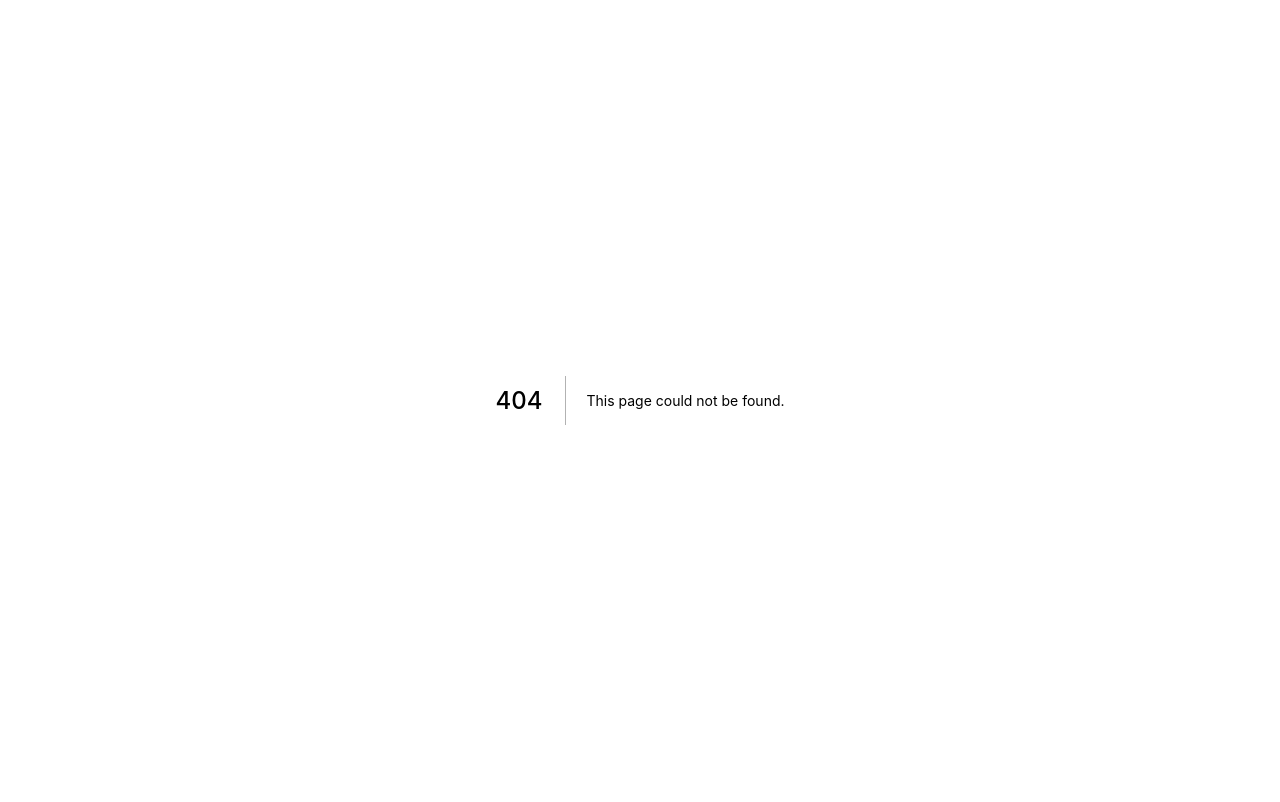
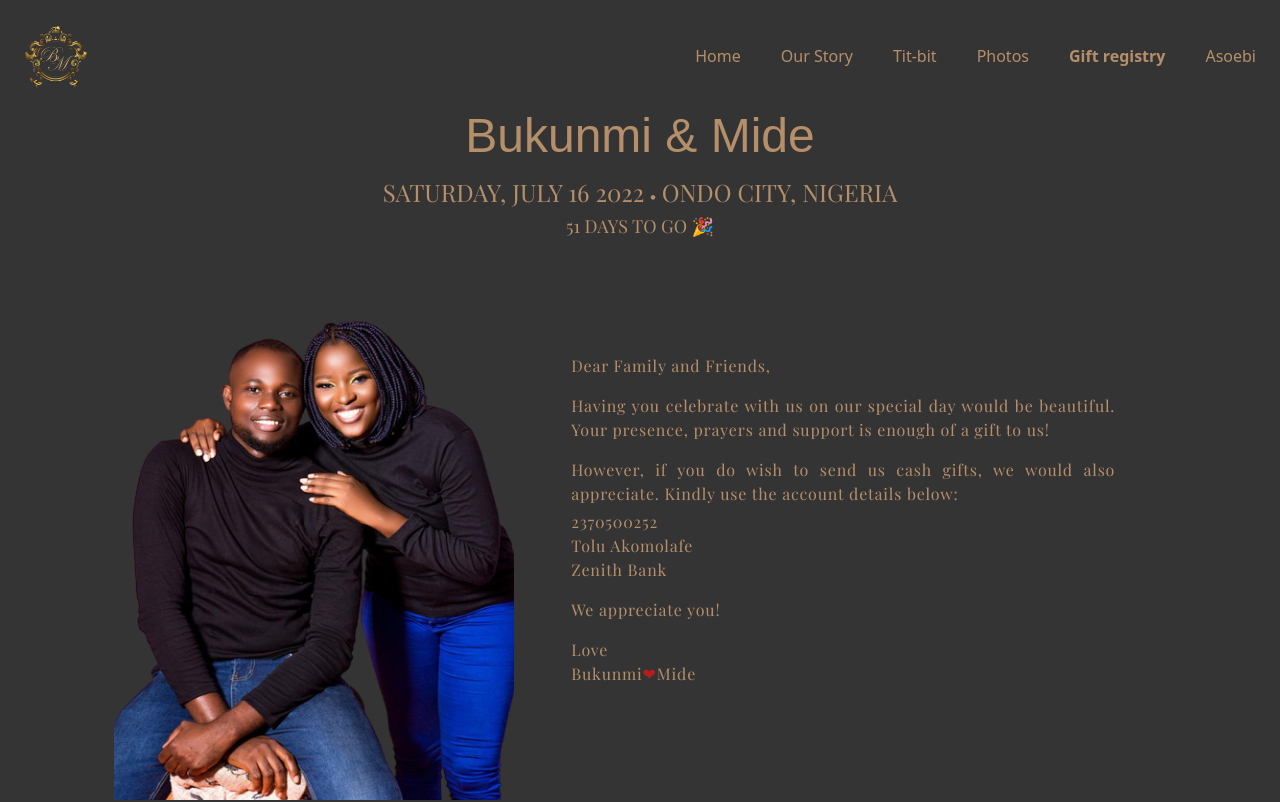
Before and after one commit to Blessing-Tolani/theBMWedding, a Next.js app: page /gift in a window 1280 px wide. Before the commit this address had no page. Shown: the top 802 px of the page. Built offline with nearby package versions, Linux system fonts and the light colour scheme; a web font is replaced by a local one.

Commit message:
feat: implement the gift page

```diff
--- a/package.json
+++ b/package.json
@@ -20,8 +20,11 @@
   },
   "homepage": "https://github.com/Blessing-Tolani/theBMWedding#readme",
   "dependencies": {
+    "@emotion/react": "^11.9.0",
+    "@emotion/styled": "^11.8.1",
     "@headlessui/react": "^1.6.2",
     "@heroicons/react": "^1.0.6",
+    "@mui/material": "^5.8.2",
     "next": "^12.1.6",
     "react": "^18.1.0",
     "react-dom": "^18.1.0",
--- a/src/components/layout/Header.tsx
+++ b/src/components/layout/Header.tsx
@@ -43,7 +43,7 @@ const navbars = [
     name: "Gift registry",
     description:
       "Build strategic funnels that will drive your customers to convert",
-    href: "/gift-registry",
+    href: "/gift",
     icon: GiftIcon,
   },
   {
--- a/src/components/layout/index.tsx
+++ b/src/components/layout/index.tsx
@@ -1,9 +1,9 @@
-import React from "react";
+import React, { ReactNode } from "react";
 import Footer from "./footer";
 import Header from "./Header";
 import Head from "next/head";
 
-const PageLayout = (props: { children; title }) => {
+const PageLayout = (props: { children: ReactNode; title: string }) => {
   return (
     <>
       <Head>
--- /dev/null
+++ b/src/pages/gift.tsx
@@ -0,0 +1,59 @@
+import PageLayout from "../components/layout";
+
+const Gift = () => {
+  let currentDate = new Date();
+  let weddingDate = Date.parse("16 July 2022 00:00:00 GMT");
+  let differenceInTime = weddingDate - currentDate.getTime();
+  let differenceInDays = Math.ceil(differenceInTime / (1000 * 3600 * 24));
+
+  return (
+    <PageLayout title="Tit Bit - theBMWedding">
+      <div className="bg-darkBrown text-primary">
+        <p className="font-signika text-3xl sm:text-4xl md:text-5xl pb-3 text-center hidden md:block">
+          Bukunmi & Mide
+        </p>
+        <div className="font-playfair text-lg text-center hidden md:block">
+          <div className="md:flex justify-center items-center md:text-2xl">
+            <p>SATURDAY, JULY 16 2022</p>
+            <p className="text-4xl px-1 hidden md:block">&#183;</p>
+            <p>ONDO CITY, NIGERIA</p>
+          </div>
+          <p className="  text-sm sm:text-lg">
+            {differenceInDays} DAYS TO GO &#127881;
+          </p>
+        </div>
+
+        <div className="md:flex  px-4 sm:px-8 md:px-16 lg:px-24 w-full items-center">
+          <div className="flex justify-center md:w-2/5 ">
+            <img
+              src="/Tolu-mide.png "
+              className=" w-auto h-auto md:w-[25rem] md:h-[30rem] lg:w-[25rem] lg:h-[35rem]"
+            />
+          </div>
+          <div className="md:w-1/2 font-playfair text-justify tracking-wider md:ml-6 lg:ml-10">
+            <p className="pt-10 md:pt-0">Dear Family and Friends,</p>
+            <p className="pt-4">
+              Having you celebrate with us on our special day would be
+              beautiful. Your presence, prayers and support is enough of a gift
+              to us!
+            </p>
+            <p className="pt-4">
+              However, if you do wish to send us cash gifts, we would also
+              appreciate. Kindly use the account details below:
+            </p>
+            <p className="pt-1">
+              2370500252 <br /> Tolu Akomolafe <br /> Zenith Bank
+            </p>
+            <p className="pt-4">We appreciate you!</p>
+            <p className="pt-4">Love</p>
+            <p>
+              Bukunmi<span className="text-red-700">&#10084;</span>Mide
+            </p>
+          </div>
+        </div>
+      </div>
+    </PageLayout>
+  );
+};
+
+export default Gift;
--- a/src/pages/index.tsx
+++ b/src/pages/index.tsx
@@ -6,15 +6,12 @@ export default function Home() {
   let currentDate = new Date();
   let weddingDate = Date.parse("16 July 2022 00:00:00 GMT");
   let differenceInTime = weddingDate - currentDate.getTime();
-
   let differenceInDays = Math.ceil(differenceInTime / (1000 * 3600 * 24));
-
-  console.log(weddingDate);
 
   return (
     <PageLayout title="theBMWedding">
       <div className="bg-darkBrown flex flex-col items-center pt-8 text-primary text-center">
-        <p className="font-signika text-3xl sm:text-4xl md:text-5xl pb-3 mb-5">
+        <p className="font-signika text-3xl sm:text-4xl md:text-5xl mb-5">
           Bukunmi & Mide
         </p>
         <div className="w-full md:w-11/12 lg:w-10/12 ">
@@ -53,7 +50,7 @@ export default function Home() {
             <p className="font-playfair mt-5 md:hidden">
               {differenceInDays} DAYS TO GO &#127881;
             </p>
-            <p className="font-playfair mt-5">#BMW&apos;22</p>
+            <p className="font-playfair mt-5">#BMW&apos;22 #ARainLoveStory</p>
           </div>
         </div>
       </div>
```
Also changed, not shown: public/Tolu-Mide.png (added), 1 other file (tests, documents, lock files or other folders).
